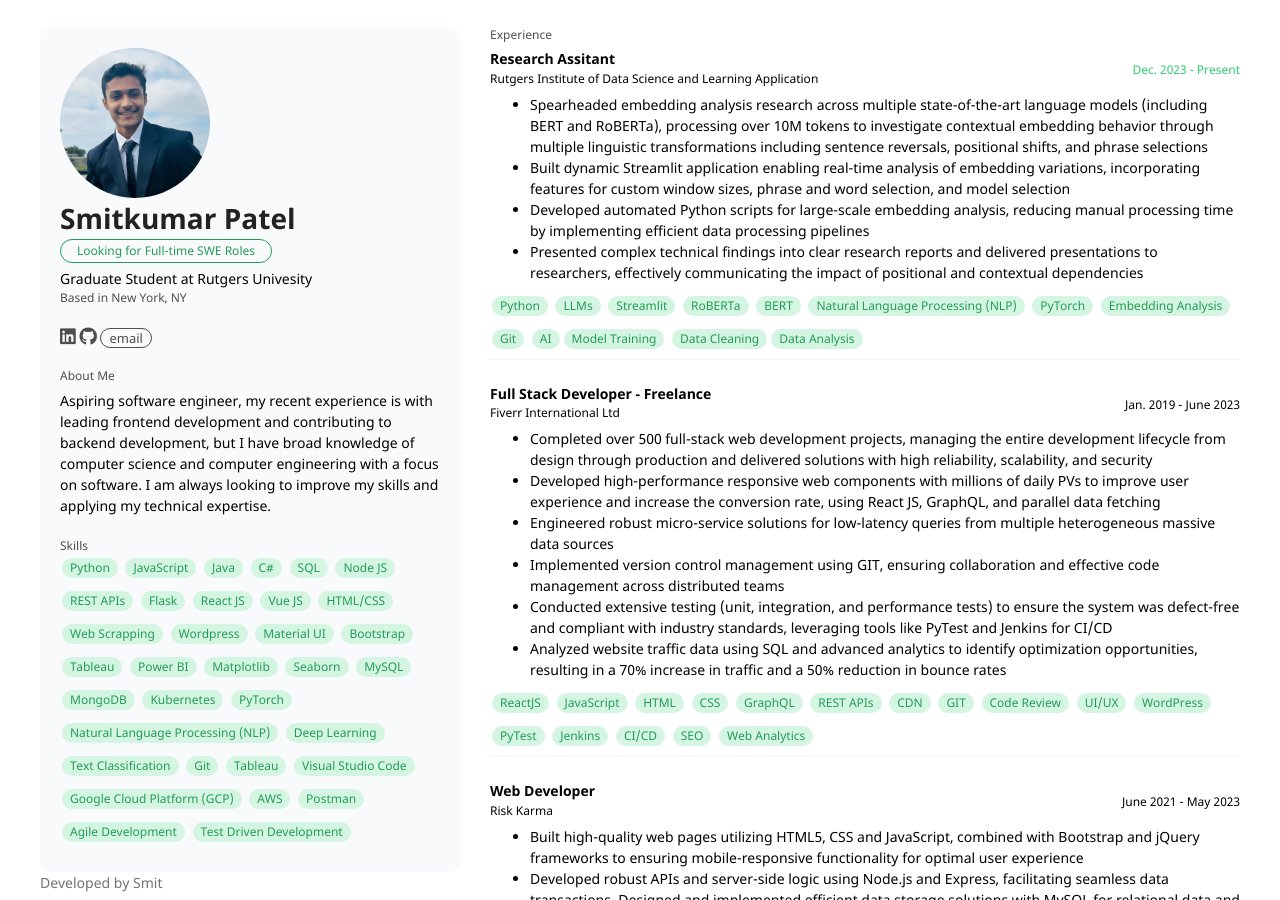
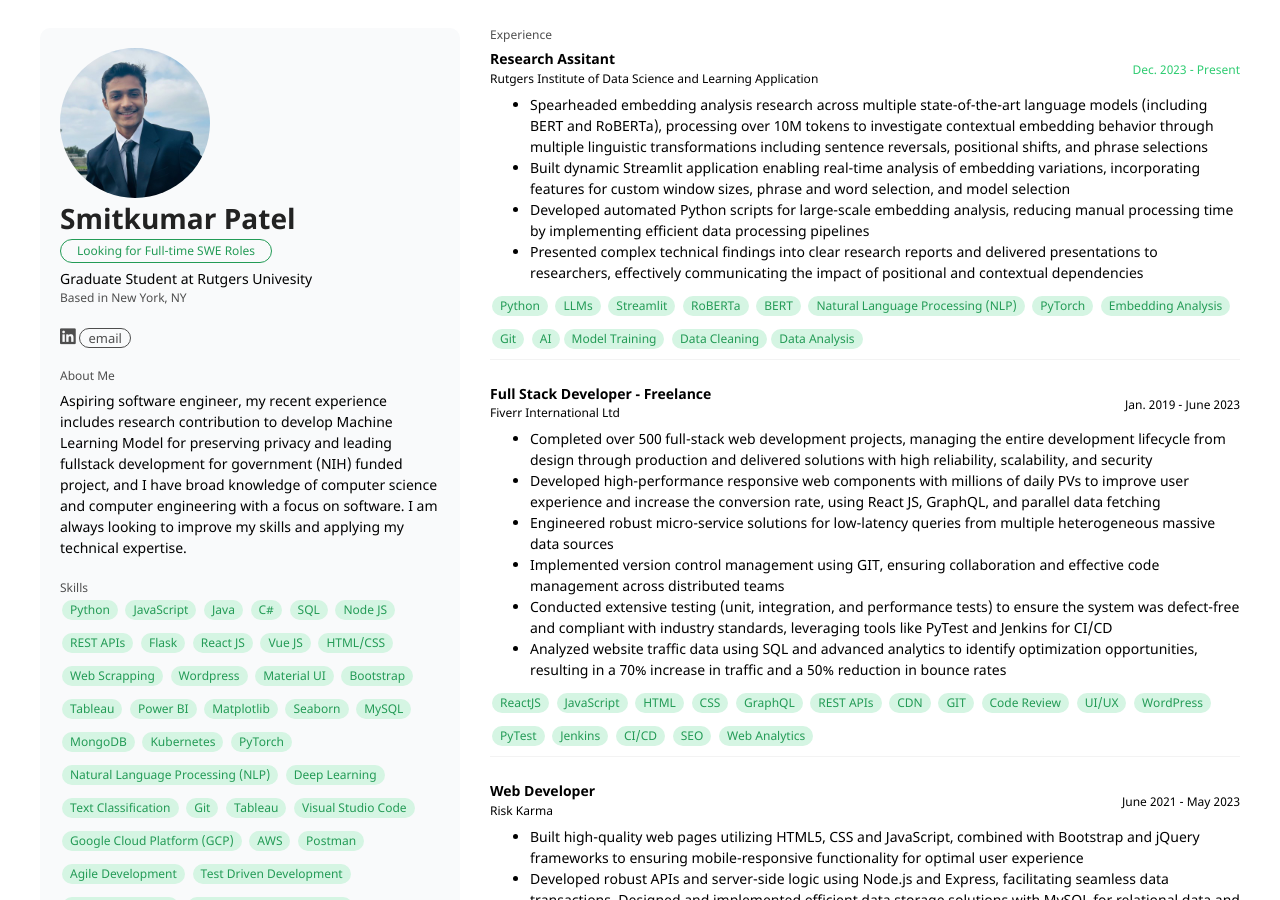
Before and after one commit to smit2444/portfolio, a Jekyll site: the page built from index.md, in a window 1280 px wide and 900 px high. Built offline with Jekyll 4.4.1, drawn with Linux system fonts in a browser that asks for light colours; some of the changed text lies outside the part shown.

Commit message:
Update default.html
Content Update

```diff
--- a/_layouts/default.html
+++ b/_layouts/default.html
@@ -23,11 +23,11 @@
         <p class="user_loc">Based in New York, NY</p>
         <ul class="user_socials">
           <li><a href="https://www.linkedin.com/in/smit09/"><i class="fa-brands fa-linkedin"></i></a></li>
-          <li><a href="https://github.com/smit2444"><i class="fa-brands fa-github"></i></a></li>
+<!--           <li><a href="https://github.com/smit2444"><i class="fa-brands fa-github"></i></a></li> -->
           <li><a href="mailto:smitkumarpatel09@gmail.com">email</a></li>
         </ul>
         <p class="user_sec_title">About Me</p>
-        <p class="user_des">Aspiring software engineer, my recent experience is with leading frontend development and contributing to backend development, but I have broad knowledge of computer science and computer engineering with a focus on software. I am always looking to improve my skills and applying my technical expertise.</p>
+        <p class="user_des">Aspiring software engineer, my recent experience includes research contribution to develop Machine Learning Model for preserving privacy and leading fullstack development for government (NIH) funded project, and I have broad knowledge of computer science and computer engineering with a focus on software. I am always looking to improve my skills and applying my technical expertise.</p>
         <br>
         <p class="user_sec_title">Skills</p>
         <ul class="skills">
@@ -65,6 +65,8 @@
           <li>Postman</li>
           <li>Agile Development</li>
           <li>Test Driven Development</li>
+          <li>Machine Learning</li>
+          <li>Training Language Models</li>
         </ul>
 
       </header>
```
